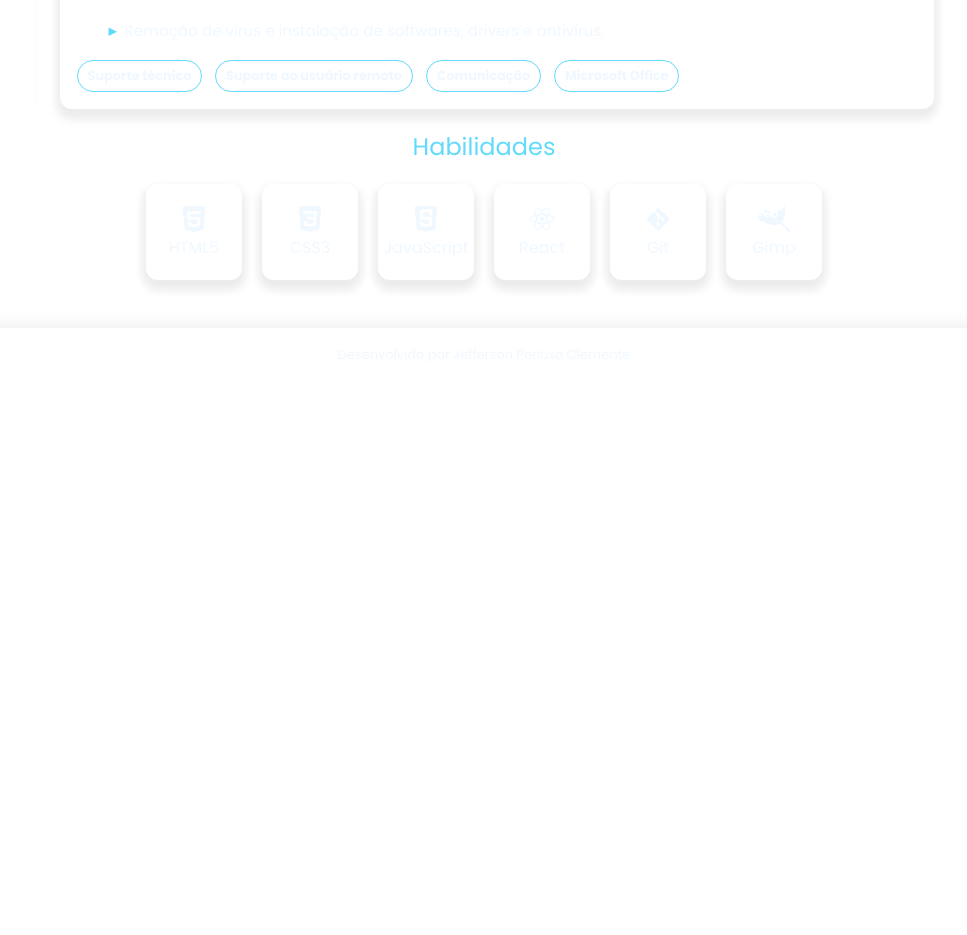
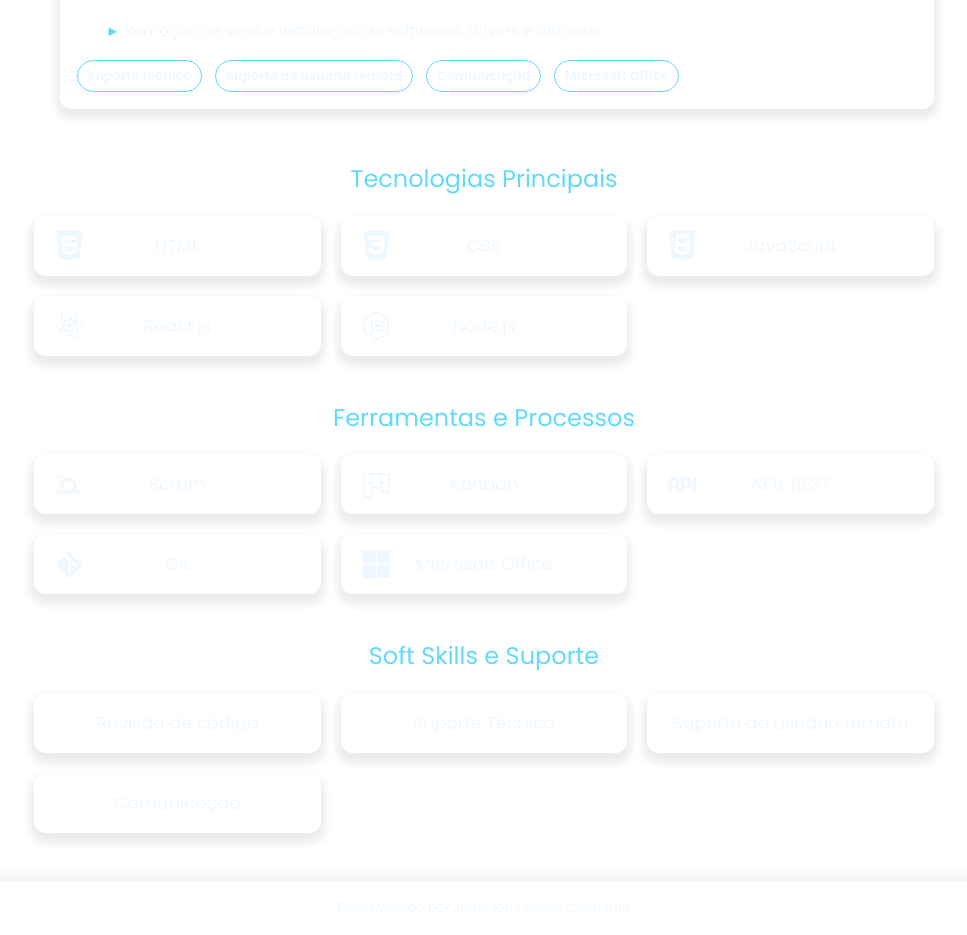
Before and after one commit to JPerluxo/Portfolio-React, a Next.js app: page /about in a window 1280 px wide. Shown: the part 921-1856 px from the top of the page, without its empty margins (156-1123 px from the left). Before the commit the page ends 1303 px from the top, so only its background shows below. Built offline with nearby package versions, Linux system fonts and the light colour scheme.

Commit message:
Otimização da sessão "Sobre" e componentização das skills

```diff
--- a/src/app/about/page.jsx
+++ b/src/app/about/page.jsx
@@ -1,18 +1,11 @@
+"use client";
 import styles from "./page.module.css";
 
 import EXPERIENCES from "../../libs/experienceData";
 import TimelineItem from "../../components/TimelineItem";
-import { DiHtml5, DiCss3, DiJavascript, DiReact, DiGit } from "react-icons/di";
-import { SiGimp } from "react-icons/si";
-
-const SKILLS = [
-  { name: "HTML5", Icon: DiHtml5 },
-  { name: "CSS3", Icon: DiCss3 },
-  { name: "JavaScript", Icon: DiJavascript },
-  { name: "React", Icon: DiReact },
-  { name: "Git", Icon: DiGit },
-  { name: "Gimp", Icon: SiGimp }
-];
+import skillsData from "../../libs/skillsData";
+const { SKILLS, OTHER_SKILLS, ABILITIES } = skillsData;
+import Skill from "../../components/Skill";
 
 const About = () => {
   return (
@@ -20,27 +13,34 @@ const About = () => {
       <h1 id="about-title">Experiência Profissional</h1>
       <article className={styles.timeline} aria-label="Linha do tempo profissional">
         {EXPERIENCES.toReversed().map((experience, index) => (
-          <TimelineItem
-            key={index}
-            title={experience.title}
-            date={experience.date}
-            company={experience.company}
-            link={experience.link}
-            bullets={experience.bullets}
-            tags={experience.tags}
-          />
+          <TimelineItem key={index} {...experience}/>
         ))}
       </article>
-      <article className={styles.skillsContainer} aria-label="Habilidades">
-        <h2>Habilidades</h2>
-        <ul>
-          {SKILLS.map(({ name, Icon }) => (
-            <li key={name}>
-              <Icon aria-hidden="true" focusable="false"/>
-              <span>{name}</span>
-            </li>
-          ))}
-        </ul>
+      <article className={styles.skillsContainer} aria-label="Tecnologias">
+        <div>
+          <h2>Tecnologias Principais</h2>
+          <ul>
+            {SKILLS.map((skill, index) => (
+              <Skill key={index} {...skill}/>
+            ))}
+          </ul>
+        </div>
+        <div>
+          <h2>Ferramentas e Processos</h2>
+          <ul>
+            {OTHER_SKILLS.map((skill, index) => (
+              <Skill key={index} {...skill}/>
+            ))}
+          </ul>
+        </div>
+        <div>
+          <h2>Soft Skills e Suporte</h2>
+          <ul>
+            {ABILITIES.map((skill, index) => (
+              <Skill key={index} {...skill}/>
+            ))}
+          </ul>
+        </div>
       </article>
     </section>
   )
--- a/src/app/about/page.module.css
+++ b/src/app/about/page.module.css
@@ -20,6 +20,7 @@
   max-width: 900px;
   position: relative;
   padding-left: 1.6rem;
+  padding-bottom: 2rem;
 }
 
 .timeline::before {
@@ -33,39 +34,24 @@
   opacity: 25%;
 }
 
+.skillsContainer {
+  display: flex;
+  flex-direction: column;
+  gap: 1.5rem;
+  max-width: 900px;
+}
+
 .skillsContainer h2 { text-align: center; }
 
 .skillsContainer ul {
   list-style: none;
   margin: 0;
   padding: 0;
-  display: flex;
+  display: grid;
+  grid-template-columns: repeat(3, 1fr);
   gap: 1.25rem;
-  align-items: center;
+  align-items: start;
 }
-
-.skillsContainer li {
-  position: relative;
-  width: 6rem;
-  height: 6rem;
-  display: flex;
-  flex-direction: column;
-  align-items: center;
-  justify-content: center;
-  background-color: var(--glass-bg-color);
-  box-shadow: 0 .4rem .5rem .25rem var(--shadow-color);
-  border: 1px solid transparent;
-  border-radius: .75rem;
-  transition: border-style .5s, border-color .5s, transform .15s;
-}
-
-.skillsContainer li:hover {
-  border-style: solid;
-  border-color: var(--accent-color);
-  transform: translateY(-3px);
-}
-
-.skillsContainer svg { font-size: xx-large; }
 
 @keyframes fadeInUp {
   to {
@@ -82,8 +68,5 @@
 
   .about h1 { font-size: 2rem; }
 
-  .skillsContainer ul {
-    flex-wrap: wrap;
-    justify-content: center;
-  }
+  .skillsContainer ul { grid-template-columns: 1fr; }
 }
--- a/src/app/layout.css
+++ b/src/app/layout.css
@@ -16,6 +16,9 @@
   --glass-bg-color: rgba(255,255,255,.05);
   --shadow-color: rgba(0,0,0,.08);
   --modal-blur-color: rgba(0,0,0,.7);
+  --skill-bullet-level-1: rgba(255,51,51,1);
+  --skill-bullet-level-2: rgba(255,234,0,1);
+  --skill-bullet-level-3: rgba(0,255,102,1);
 }
 
 .lightTheme {
--- /dev/null
+++ b/src/components/Skill/index.jsx
@@ -0,0 +1,53 @@
+"use client";
+import { useState, useMemo } from "react";
+import styles from "./index.module.css";
+
+import { BiTargetLock, BiBarChartAlt2 } from "react-icons/bi";
+import { HiOutlineDocumentText } from "react-icons/hi";
+
+const Skill = ({ name, Icon = null, focus, tech, desc }) => {
+  const [isOpen, setIsOpen] = useState(false);
+
+  const detailsId = useMemo(
+    () => `skill-details-${name.replace(/\s+/g, "-").toLowerCase()}`,
+    [name]
+  );
+
+  const renderBullets = (level) => {
+    return [1, 2, 3].map((i) => (
+      <span key={i} className={`${styles.bullet} ${styles[`level${i}`]} ${i <= level ? styles.active : ''}`} aria-hidden={!isOpen}/>
+    ));
+  };
+
+  return (
+    <li className={`${styles.skill} ${isOpen ? styles.open : ''}`}>
+      <button type="button" onClick={() => setIsOpen(!isOpen)} aria-expanded={isOpen} aria-controls={detailsId} aria-label={`${isOpen ? 'Fechar' : 'Abrir'} detalhes da habilidade ${name}`}/>
+      <header>
+        {Icon && <div><Icon aria-hidden="true" focusable="false"/></div>}
+        <h3>{name}</h3>
+      </header>
+      <div className={styles.details} id={detailsId} aria-hidden={!isOpen}>
+        <div className={styles.detailsContent}>
+          <div className={styles.detailRow}>
+            <h4><BiTargetLock className={styles.detailIcon}/> <span>Nível de foco</span></h4>
+            <div role="img" aria-label={`Nível ${focus} de 3`}>
+              {renderBullets(focus)}
+            </div>
+          </div>
+          <div className={styles.detailRow}>
+            <h4><BiBarChartAlt2 className={styles.detailIcon}/> <span>Nível técnico</span></h4>
+            <div role="img" aria-label={`Nível ${tech} de 3`}>
+              {renderBullets(tech)}
+            </div>
+          </div>
+          <div className={styles.detailRow}>
+            <h4><HiOutlineDocumentText className={styles.detailIcon}/> <span>Experiência</span></h4>
+            <p className={styles.description}>{desc}</p>
+          </div>
+        </div>
+      </div>
+    </li>
+  );
+}
+
+export default Skill;
--- /dev/null
+++ b/src/components/Skill/index.module.css
@@ -0,0 +1,103 @@
+.skill {
+  width: 100%;
+  position: relative;
+  background-color: var(--glass-bg-color);
+  box-shadow: 0 .4rem .5rem .25rem var(--shadow-color);
+  border: 1px solid transparent;
+  border-radius: .75rem;
+  transition: border-style .5s, border-color .5s, transform .15s;
+  overflow: hidden;
+}
+
+.skill:hover {
+  border-style: solid;
+  border-color: var(--accent-color);
+  transform: translateY(-3px);
+}
+
+.skill button {
+  position: absolute;
+  inset: 0;
+  width: 100%;
+  height: 100%;
+  background: transparent;
+  border: none;
+  cursor: pointer;
+  z-index: 10;
+}
+
+.skill header {
+  display: flex;
+  align-items: center;
+  padding: 1rem;
+}
+
+.skill header div {
+  display: flex;
+  align-items: center;
+  justify-content: center;
+  font-size: 2.3rem;
+  position: absolute;
+}
+
+.skill header h3 {
+  font-size: 1.1rem;
+  margin: 0;
+  width: 100%;
+  text-align: center;
+}
+
+.details {
+  display: grid;
+  grid-template-rows: 0fr;
+  transition: grid-template-rows 0.4s cubic-bezier(0.4, 0, 0.2, 1);
+}
+
+.skill.open .details { grid-template-rows: 1fr; }
+
+.detailsContent {
+  overflow: hidden;
+  padding: 0 1rem;
+}
+
+.skill.open .detailsContent { padding-bottom: 1rem; }
+
+.detailRow { margin-top: 1rem; }
+
+.detailRow h4 {
+  display: flex;
+  align-items: center;
+  gap: 0.5rem;
+  margin: 0 0 0.5rem 0;
+}
+
+.detailIcon { font-size: 1.5rem; }
+
+.detailRow span { opacity: 75%; }
+
+.detailRow div {
+  display: flex;
+  gap: 6px;
+}
+
+.bullet {
+  width: 16px;
+  height: 16px;
+  border-radius: 4px;
+  background-color: var(--shadow-color);
+  transition: 0.3s;
+}
+
+.bullet.active.level1 { background-color: var(--skill-bullet-level-1); }
+
+.bullet.active.level2 { background-color: var(--skill-bullet-level-2); }
+
+.bullet.active.level3 { background-color: var(--skill-bullet-level-3); }
+
+.description {
+  font-size: 0.85rem;
+  line-height: 1.5;
+  margin: 0;
+  opacity: 75%;
+  text-align: justify;
+}
```
Also changed, not shown: src/libs/skillsData.js (added).
